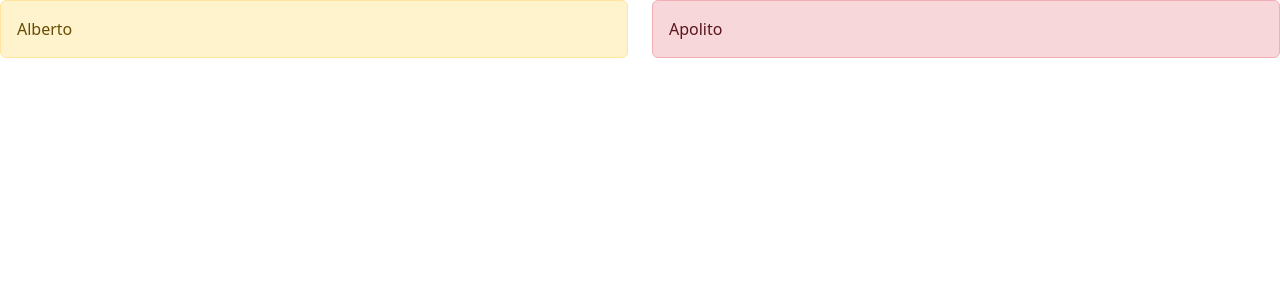
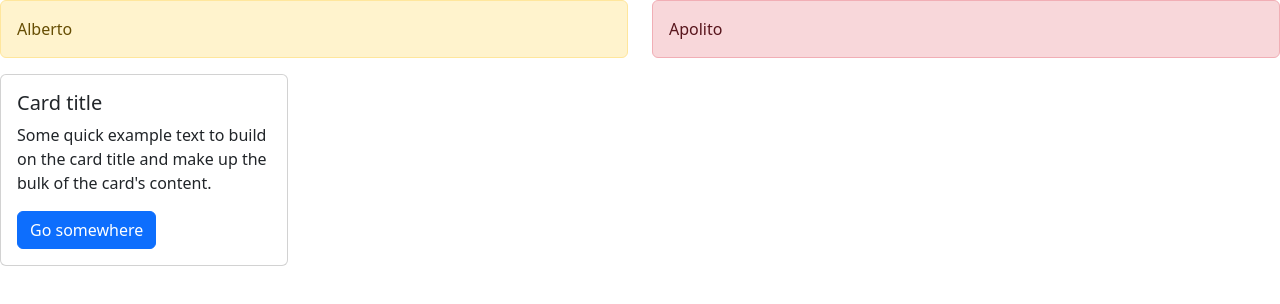
Before and after one commit to albe0x/progettoCollaborativo, a plain HTML site: page index.html in a window 1280 px wide. Drawn offline with nearby package versions, Linux system fonts and the light colour scheme.

Commit message:
aggiunta card

```diff
--- a/index.html
+++ b/index.html
@@ -24,6 +24,14 @@
         </div>
     </div>
 
+    <div class="card" style="width: 18rem;">
+        <div class="card-body">
+          <h5 class="card-title">Card title</h5>
+          <p class="card-text">Some quick example text to build on the card title and make up the bulk of the card's content.</p>
+          <a href="#" class="btn btn-primary">Go somewhere</a>
+        </div>
+    </div>
+
     <script src="https://cdn.jsdelivr.net/npm/bootstrap@5.3.5/dist/js/bootstrap.bundle.min.js"
         integrity="sha384-k6d4wzSIapyDyv1kpU366/PK5hCdSbCRGRCMv+eplOQJWyd1fbcAu9OCUj5zNLiq"
         crossorigin="anonymous"></script>
```
